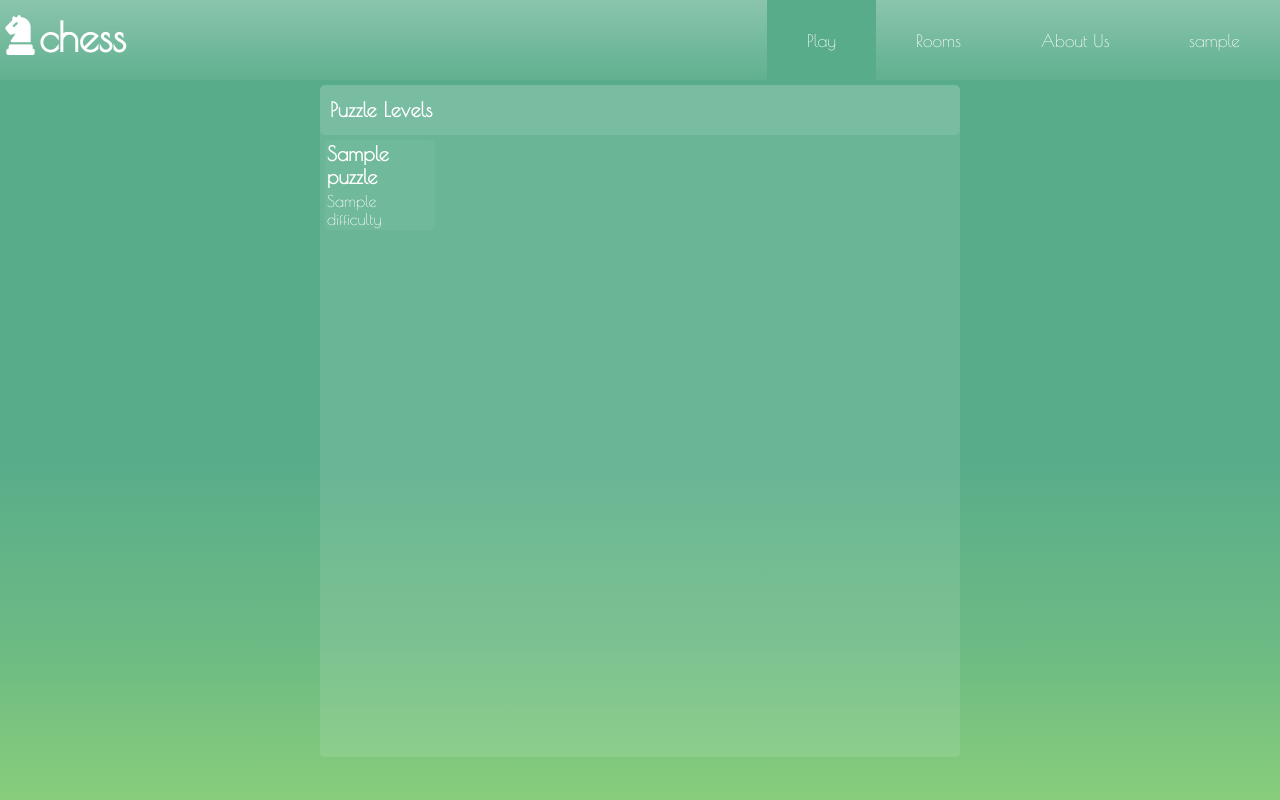
After one commit to RaeanneVillanueva/Chess, a Node server app: template views/puzzle-levels.hbs in a window 1280 px wide. The commit adds this page. Run offline with Node 20, Linux system fonts and the light colour scheme; the template is opened without the code that fills it: most values are stand-ins (such as "Sample title", 1, 10 or a date in 2020); some libraries are stand-ins or nearby versions.

Commit message:
added levels for puzzle

```diff
--- /dev/null
+++ b/public/css/puzzle-levels.css
@@ -0,0 +1,164 @@
+@font-face {
+    font-family: poiret;
+    src: url("../img/PoiretOne.ttf");
+}
+
+.hvr-grow {
+    display: inline-block;
+    vertical-align: middle;
+    -webkit-transform: perspective(1px) translateZ(0);
+    transform: perspective(1px) translateZ(0);
+    box-shadow: 0 0 1px rgba(0, 0, 0, 0);
+    -webkit-transition-duration: 0.3s;
+    transition-duration: 0.3s;
+    -webkit-transition-property: transform;
+    transition-property: transform;
+  }
+  .hvr-grow:hover, .hvr-grow:focus, .hvr-grow:active {
+    -webkit-transform: scale(1.1);
+    transform: scale(1.1);
+  }
+
+
+a,span, li {
+    text-decoration: none;
+    color: white;
+    font-family: poiret;
+    list-style: none;
+}
+
+body {
+    align-items: center;
+    justify-content: center;
+    margin: 0;
+    background-color: #e7e1d4;
+    background: linear-gradient(180deg, #58AC8A 57.1%, #6CBA84 80.13%, #A2E073 119.48%);
+}
+
+
+img {
+    margin: 0;
+    padding-top: 15px;
+}
+
+.logoname {
+    font-family: poiret;
+    font-size: 30pt;
+    color: white;
+    font-weight: bolder;
+    margin: -1px;
+    padding-top: 15px;
+}
+
+.navbar {
+    display: flex;
+    background: linear-gradient(180deg, rgba(255, 255, 255, 0.30) 0%, #58AC8A 120%);
+    height: 80px;
+    margin: 0 auto;
+}
+
+div.nav {
+    width: 100%;
+    height: 40px;
+    font-family: poiret;
+    font-size: 13pt;
+    font-weight: bold;
+    text-align: right;
+
+}
+
+.nav-a {
+    font-style: none;
+    list-style: none;
+    text-decoration: none;
+    padding: 30px 40px;
+    color: white;
+    font-weight: lighter;
+    float: right;
+
+}
+
+.nav-a:hover {
+    background: #58AC8A;
+}
+
+.active {
+    background-color: #58AC8A;
+}
+
+h1 {
+    font-family: poiret;
+    font-size: 15pt;
+    color: white;
+    font-weight: lighter;
+    margin-left: 30px;
+}
+
+/* ----------------------------------------------- */
+
+div.mainpage{
+    display: flex;
+    flex-direction: column;
+    width: 50%;
+    height: 84%;
+    margin: 5px auto;
+    border-radius: 5px;
+
+    background: rgba(255, 255, 255, 0.10);
+}
+
+div.header {
+    display: flex;
+    width: 100%;
+    height: 8%;
+    align-items: center;
+    border-radius: 5px;
+    background-color: rgba(255, 255, 255, 0.10);
+}
+
+.label {
+    font-size: 15pt;
+    font-weight: bold;
+    margin: 10px;
+}
+
+.levels {
+    display: flex;
+    flex-wrap: wrap;
+    justify-content: space-between;
+    width: 100%;
+    height: 100%;
+    border-radius: 5px;
+    overflow-y: scroll;
+
+}
+
+a.level {
+    display: flex;
+    flex-direction: column;
+    width: 110px;
+    height: 90px;
+    background: rgba(255, 255, 255, 0.05);
+    margin: 5px;
+    border-radius: 5px;
+    align-items: center;
+    justify-content: center;
+    cursor: pointer;
+}
+
+.puzzle-details {
+    font-size: 15pt;
+    padding: 2px;
+}
+
+#name {
+    font-weight: bold;
+}
+
+#difficulty {
+    font-size: 12pt;
+}
+
+.level:hover {
+    background-color: #58AC8A;
+}
--- a/views/aboutUs.hbs
+++ b/views/aboutUs.hbs
@@ -19,7 +19,7 @@
 
                 {{!-- <a class="nav-a hvr-grow" href="">{{username}}</a> --}}
                 <a class="nav-a hvr-grow" href="/profile">{{username}}</a>
-                <a class="nav-a hvr-grow" href="/">About Us</a>
+                <a class="nav-a hvr-grow active" href="/">About Us</a>
                 <a class="nav-a hvr-grow" href="/rooms">Rooms</a>
                 <a class="nav-a hvr-grow" href="play">Play</a>
             </div>
--- /dev/null
+++ b/views/puzzle-levels.hbs
@@ -0,0 +1,48 @@
+<html>
+
+    <head>
+        <script src="/libraries/jquery.js"></script>
+        <link rel="shortcut icon" type="image/png" href="/img/pagelogo.png">
+        <link rel="stylesheet" href="/css/puzzle-levels.css">
+        <link rel="stylesheet" href="/libraries/animate.css">
+        <link rel="stylesheet" href="/libraries/chessboard-1.0.0.min.css">
+
+        <title>Chess Game</title>
+    </head>
+
+    <body>
+
+        <div class="navbar">
+
+            <img src="../img/logo.png" width="40" height="40">
+            <span class="logoname">chess</span>
+            <div class= " nav">
+                <a class="nav-a hvr-grow" href="/profile">{{username}}</a>
+                <a class="nav-a hvr-grow" href="/">About Us</a>
+                <a class="nav-a hvr-grow" href="/rooms">Rooms</a>
+                <a class="nav-a hvr-grow active" href="/play">Play</a>
+
+            </div>
+        </div>
+
+        <div class="mainpage">
+            <div class="header"><span class=label>Puzzle Levels</span></div>
+
+            <div class="levels">
+
+                {{#each puzzles}}
+                    <a class="level">
+                        <span id="name" class="puzzle-details">{{puzzle-name}}</span>
+                        <span id="difficulty" class="puzzle-details">{{difficulty}}</span>
+                    </a>
+                {{/each}}
+
+            </div>
+
+        </div>
+
+    </body>
+
+    <script src=""></script>
+
+</html>
```
